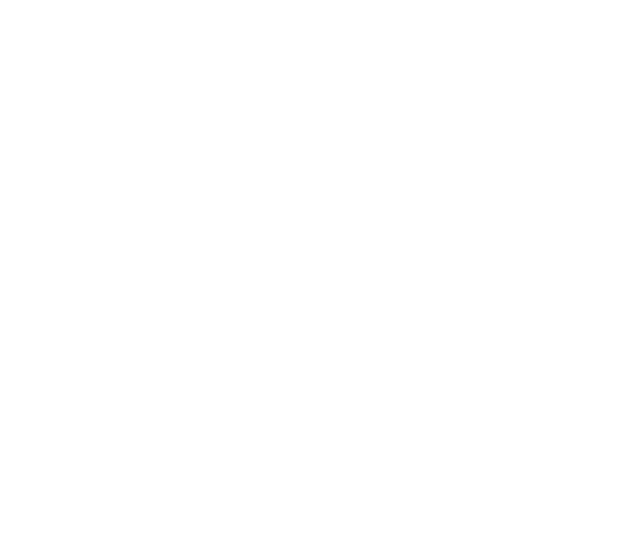
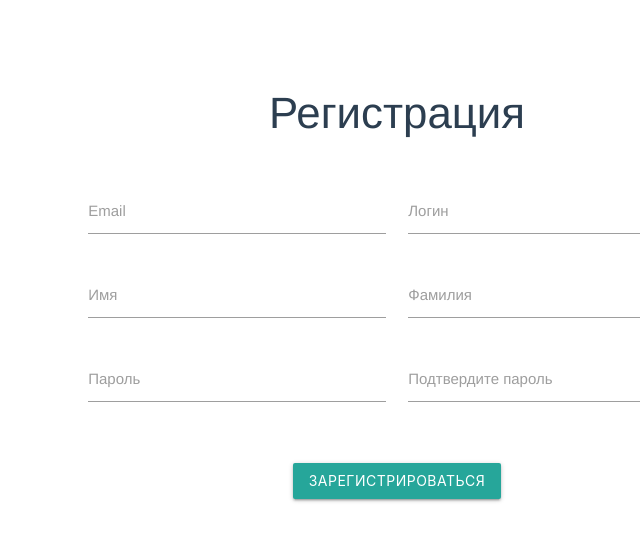
Before and after one commit to testarsystem/testar-frontend, a Vue app: page /register in a window 1280 px wide. Shown: the top 540 px of the page, without its empty margins (243-883 px from the left). Built offline with nearby package versions, Linux system fonts and the light colour scheme.

Commit message:
register page

```diff
--- a/src/router.js
+++ b/src/router.js
@@ -17,6 +17,11 @@
       path: '/login',
       name: 'login',
       component: () => import('./views/Login.vue')
+    },
+    {
+      path: '/register',
+      name: 'register',
+      component: () => import('./views/Register.vue')
     }
   ]
 })
--- a/src/views/Login.vue
+++ b/src/views/Login.vue
@@ -1,22 +1,23 @@
 <template>
     <div class="login row">
-        <h2>Вход</h2>
-        <div class="col m6 l3 s12 offset-m3" id="loginForm">
+        <h3>Вход</h3>
+        <div class="col m6 l3 s8 offset-m3 offset-s2" id="loginForm">
             <Alert type="danger" v-if="error"></Alert>
             <div class="row">
                 <div class="input-field col s12">
-                <input id="username" type="text" class="validate">
-                <label for="username">Логин или email</label>
+                    <input id="username" type="text" class="validate">
+                    <label for="username">Логин или email</label>
                 </div>
-            </div>
-            <div class="row">
                 <div class="input-field col s12">
-                <input id="password" type="password" class="validate">
-                <label for="password">Пароль</label>
+                    <input id="password" type="password" class="validate">
+                    <label for="password">Пароль</label>
                 </div>
             </div>
             <div class="row">
                 <button class="waves-effect waves-light btn" id="loginFormBtn">Войти</button>
+            </div>
+            <div class="row">
+                <p>Нет учетной записи? <router-link to="register">Зарегистрироваться</router-link></p>
             </div>
         </div>
     </div>
@@ -40,10 +41,16 @@
 
 <style>
 #loginForm{
-    margin-left: 37.5%;
     padding-top: 1.2rem;
     padding-bottom: 1.2rem;
 }
+
+@media screen and (min-width: 992px){
+    #loginForm {
+        margin-left: 37.5%;
+    }
+}
+
 #loginFormBtn
 {
     margin: 1.2rem auto;
--- /dev/null
+++ b/src/views/Register.vue
@@ -0,0 +1,64 @@
+<template>
+    <div class="register row">
+        <h3>Регистрация</h3>
+        <div class="col m6 l6 s8 offset-m3 offset-l3 offset-s2" id="registerForm">
+            <Alert type="danger" v-if="error"></Alert>
+            <div class="row">
+                <div class="input-field col s12 l6">
+                    <input id="email" type="email" class="validate">
+                    <label for="email">Email</label>
+                </div>
+                <div class="input-field col s12 l6">
+                    <input id="username" type="text" class="validate">
+                    <label for="username">Логин</label>
+                </div>
+                <div class="input-field col s12 l6">
+                    <input id="firstName" type="text" class="validate">
+                    <label for="firstName">Имя</label>
+                </div>
+                <div class="input-field col s12 l6">
+                    <input id="lastName" type="text" class="validate">
+                    <label for="lastName">Фамилия</label>
+                </div>
+                <div class="input-field col s12 l6">
+                    <input id="password" type="password" class="validate">
+                    <label for="password">Пароль</label>
+                </div>
+                <div class="input-field col s12 l6">
+                    <input id="passwordConfirm" type="password" class="validate">
+                    <label for="passwordConfirm">Подтвердите пароль</label>
+                </div>
+            </div>
+            <div class="row">
+                <button class="waves-effect waves-light btn" id="registerFormBtn">Зарегистрироваться</button>
+            </div>
+        </div>
+    </div>
+</template>
+
+<script>
+import Alert from '@/components/Alert.vue'
+
+export default {
+    name: "RegisterView",
+    components : {
+        Alert
+    },
+    data(){
+        return{
+            error: ""
+        }
+    }
+}
+</script>
+
+<style>
+#registerForm{
+    padding-top: 1.2rem;
+    padding-bottom: 1.2rem;
+}
+#registerFormBtn
+{
+    margin: 1.2rem auto;
+}
+</style>
```
Also changed, not shown: src/components/Alert.vue (+4 -5 lines).
